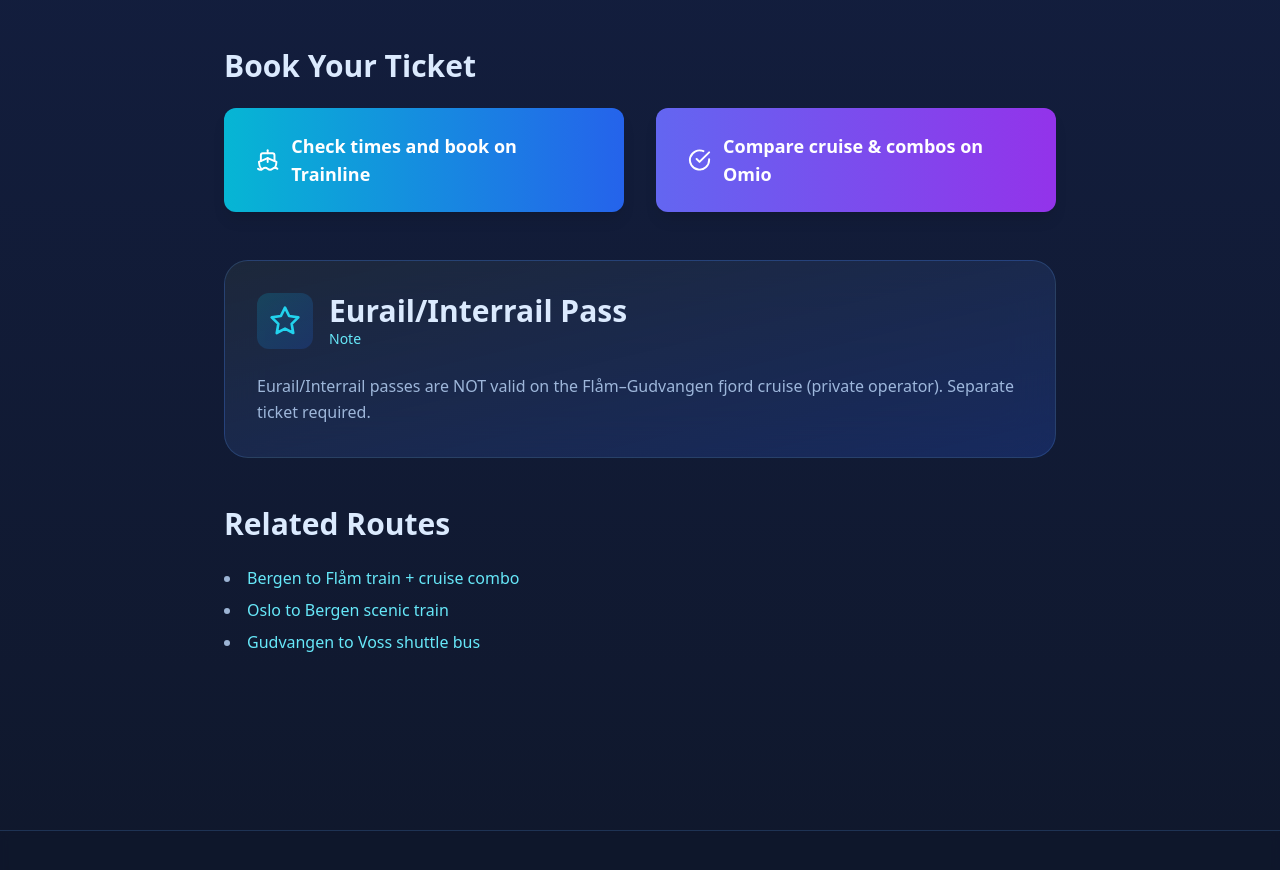
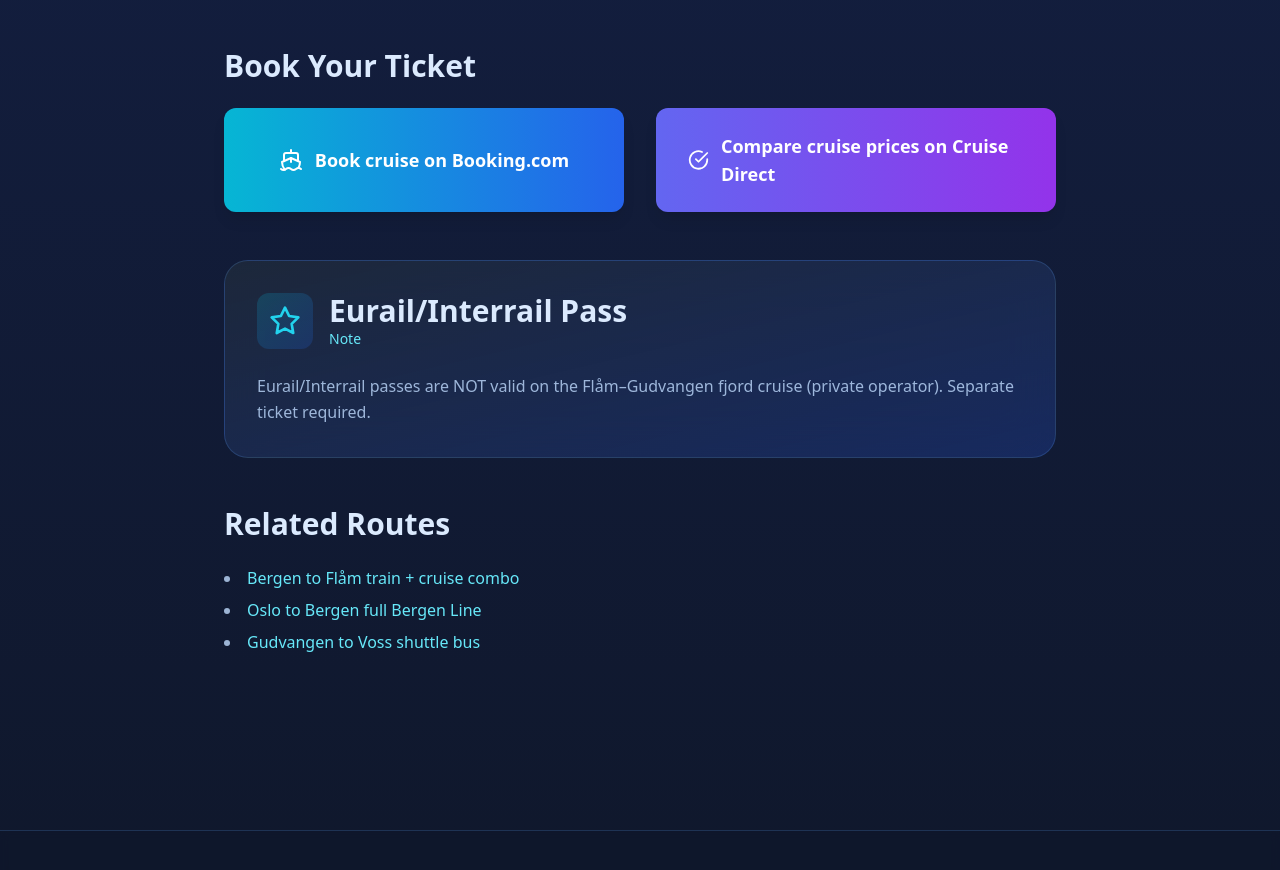
Before and after one commit to michaeljomahoney1985/get-me-there, a Next.js app: page /flam-to-gudvangen-cruise in a window 1280 px wide. Shown: the part 3398-4268 px from the top of the page. Built offline with nearby package versions, Linux system fonts and the light colour scheme.

Commit message:
Update flam-to-gudvangen-cruise.js

```diff
--- a/pages/flam-to-gudvangen-cruise.js
+++ b/pages/flam-to-gudvangen-cruise.js
@@ -300,32 +300,32 @@
             </div>
           </section>
 
-          {/* Booking CTAs */}
+          {/* Booking CTAs – Updated to relevant partners */}
           <section className="mb-12">
             <h2 className="text-3xl font-bold text-blue-100 mb-6">Book Your Ticket</h2>
             <div className="grid md:grid-cols-2 gap-8">
               <a
-                href="https://www.thetrainline.com/en-us/boat-times/flam-to-gudvangen"
+                href="https://www.booking.com/searchresults.html?dest_id=-577184;dest_type=city&checkin=2026-06-01&checkout=2026-06-02&group_adults=2&no_rooms=1&label=fjordcruise" // Example affiliate link – replace with your actual affiliate
                 target="_blank"
                 rel="nofollow noopener"
                 className="inline-flex items-center justify-center gap-3 px-8 py-6 bg-gradient-to-r from-cyan-500 to-blue-600 hover:from-cyan-400 hover:to-blue-500 rounded-xl font-semibold text-white shadow-lg transition-all duration-300 text-lg"
               >
                 <Ship className="w-6 h-6" />
-                Check times and book on Trainline
+                Book cruise on Booking.com
               </a>
               <a
-                href="https://www.omio.com/ferries/flam/gudvangen"
+                href="https://www.cruisedirect.com" // General cruise comparison – or specific Flåm search if available
                 target="_blank"
                 rel="nofollow noopener"
                 className="inline-flex items-center justify-center gap-3 px-8 py-6 bg-gradient-to-r from-indigo-500 to-purple-600 hover:from-indigo-400 hover:to-purple-500 rounded-xl font-semibold text-white shadow-lg transition-all duration-300 text-lg"
               >
                 <CheckCircle className="w-6 h-6" />
-                Compare cruise & combos on Omio
+                Compare cruise prices on Cruise Direct
               </a>
             </div>
           </section>
 
-          {/* Eurail/Interrail Note (no pass valid on cruise) */}
+          {/* Eurail/Interrail Note */}
           <section className="mb-12">
             <div className="bg-gradient-to-br from-slate-800/90 to-blue-900/50 backdrop-blur-xl rounded-3xl p-8 border border-blue-400/20">
               <div className="flex items-center gap-4 mb-6">
@@ -349,7 +349,7 @@
             <h2 className="text-3xl font-bold text-blue-100 mb-6">Related Routes</h2>
             <ul className="list-disc list-inside text-blue-200/80 space-y-2">
               <li><a href="/bergen-to-flam" className="text-cyan-300 hover:text-cyan-400">Bergen to Flåm train + cruise combo</a></li>
-              <li><a href="/oslo-to-bergen" className="text-cyan-300 hover:text-cyan-400">Oslo to Bergen scenic train</a></li>
+              <li><a href="/oslo-to-bergen" className="text-cyan-300 hover:text-cyan-400">Oslo to Bergen full Bergen Line</a></li>
               <li><a href="/gudvangen-to-voss" className="text-cyan-300 hover:text-cyan-400">Gudvangen to Voss shuttle bus</a></li>
             </ul>
           </section>
```
